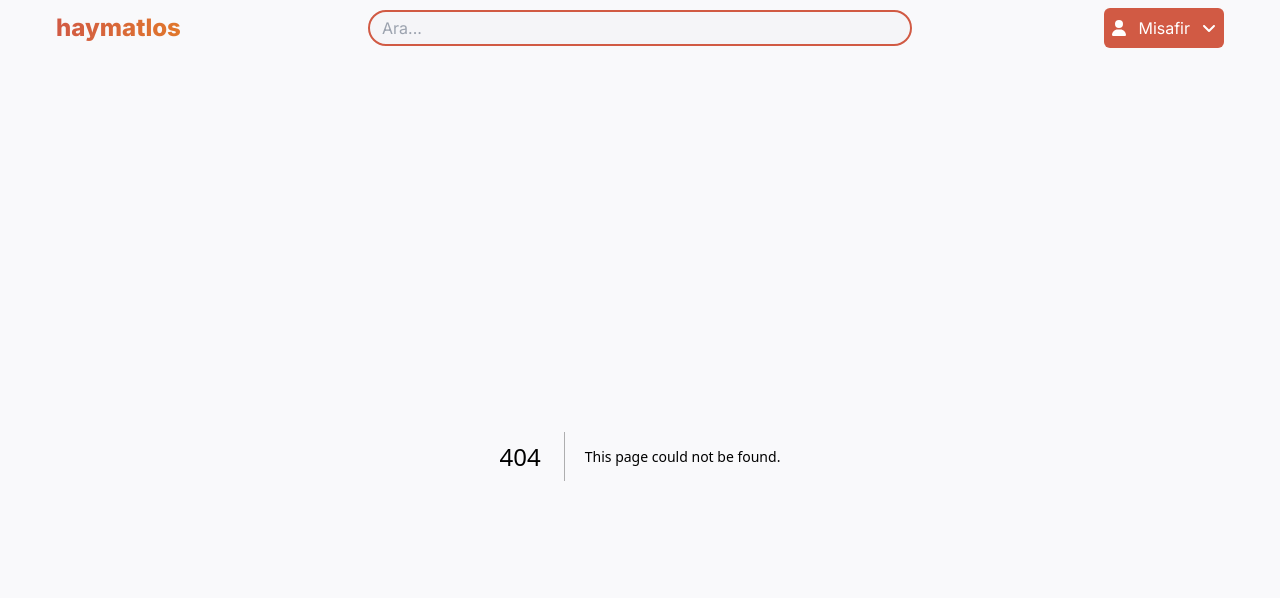
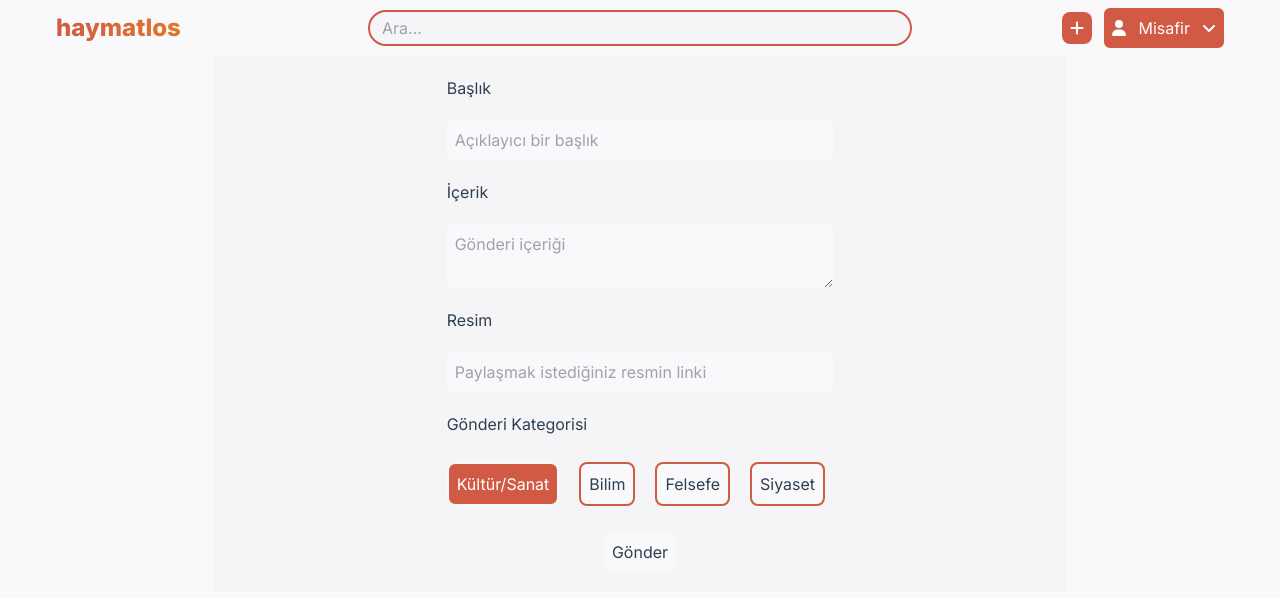
Before and after one commit to mufurkand/haymatlos-frontend, a Next.js app: page /post in a window 1280 px wide. Before the commit this address had no page. Shown: the top 598 px of the page. Built offline with nearby package versions, Linux system fonts and the light colour scheme.

Commit message:
Add a route for submitting posts

```diff
--- /dev/null
+++ b/app/post/page.js
@@ -0,0 +1,9 @@
+"use client";
+
+import CreatePostForm from "@/components/CreatePostForm";
+
+const Page = () => {
+  return <CreatePostForm />;
+};
+
+export default Page;
--- /dev/null
+++ b/components/CreatePostForm.jsx
@@ -0,0 +1,66 @@
+import Input from "@/components/utils/Input";
+import TextArea from "@/components/utils/TextArea";
+import { useState } from "react";
+import { Category } from "@/components/PostContainer";
+
+const CreatePostForm = () => {
+  const categories = [
+    { name: "Kültür/Sanat", id: "culture" },
+    { name: "Bilim", id: "science" },
+    { name: "Felsefe", id: "philosophy" },
+    { name: "Siyaset", id: "politics" },
+  ];
+
+  const [activeCategory, setActiveCategory] = useState(categories[0].id);
+
+  const handleSubmit = async (event) => {
+    event.preventDefault();
+    // TODO: Handle post submission
+  };
+
+  return (
+    <div className="flex w-full justify-center bg-background dark:bg-darkBackground">
+      <form
+        onSubmit={handleSubmit}
+        className="flex w-full max-w-2xl flex-col gap-5 p-5 text-text dark:text-darkText sm:w-1/2"
+      >
+        <label>Başlık</label>
+        <Input placeholder="Açıklayıcı bir başlık" type="text" name="title" />
+        <label>İçerik</label>
+        <TextArea
+          placeholder="Gönderi içeriği"
+          type="textarea"
+          name="content"
+        />
+        <label>Resim</label>
+        <Input
+          placeholder="Paylaşmak istediğiniz resmin linki"
+          type="text"
+          name="imageUrl"
+        />
+        <label>Gönderi Kategorisi</label>
+        <div className="flex h-14 w-full items-center gap-5 overflow-auto bg-background dark:bg-darkBackground">
+          {categories.map((category) => (
+            <Category
+              key={category.id}
+              category={category}
+              activeCategory={activeCategory}
+              setActiveCategory={setActiveCategory}
+            />
+          ))}
+        </div>
+        {/* this div stops the button from taking up the entire horizontal space */}
+        <div className="flex justify-center">
+          <button
+            className="rounded-md bg-foreground p-2 hover:bg-accentRed dark:bg-darkForeground"
+            type="submit"
+          >
+            Gönder
+          </button>
+        </div>
+      </form>
+    </div>
+  );
+};
+
+export default CreatePostForm;
--- a/components/Navbar.jsx
+++ b/components/Navbar.jsx
@@ -1,6 +1,8 @@
 import Searchbar from "./Searchbar";
 import UserSection from "./UserSection";
 import Link from "next/link";
+import { FontAwesomeIcon } from "@fortawesome/react-fontawesome";
+import { faPlus } from "@fortawesome/free-solid-svg-icons";
 
 const Navbar = () => {
   return (
@@ -17,7 +19,13 @@ const Navbar = () => {
         <div className="hidden sm:flex sm:flex-auto">
           <Searchbar className="sm:flex-auto sm:basis-2/4" />
         </div>
-        <div className="relative flex justify-end sm:basis-1/4">
+        <div className="relative flex items-center justify-end gap-3 sm:basis-1/4">
+          <Link href="/post" className="flex items-center">
+            <FontAwesomeIcon
+              className="rounded-lg bg-accentRed p-2 text-white"
+              icon={faPlus}
+            />
+          </Link>
           <UserSection />
         </div>
       </div>
--- a/components/PostContainer.jsx
+++ b/components/PostContainer.jsx
@@ -11,14 +11,14 @@ import Link from "next/link";
 
 // import posts from "@/tests/posts";
 import Searchbar from "@/components/Searchbar";
-import PostContainerSkeleton from "./skeletons/PostContainerSkeleton";
-import ErrorPage from "./utils/ErrorPage";
+import PostContainerSkeleton from "@/components/skeletons/PostContainerSkeleton";
+import ErrorPage from "@/components/utils/ErrorPage";
 
 export const Post = ({ post, isLink = true }) => {
   const date = new Date(post.regDate);
   const postBody = (
     <>
-      <div className="flex justify-between text-white dark:text-black">
+      <div className="flex justify-between text-black dark:text-white">
         {post.title}
       </div>
       <div className="text-text dark:text-darkText">{post.content}</div>
@@ -49,7 +49,6 @@ export const Post = ({ post, isLink = true }) => {
   return (
     <>
       {isLink ? (
-        // TODO: implement a better empty post width method instead of fixed width
         <Link
           href={"/post/" + post.id}
           className="flex w-full flex-none flex-col justify-between gap-5 rounded-md bg-foreground p-5 dark:bg-darkForeground"
@@ -65,18 +64,18 @@ export const Post = ({ post, isLink = true }) => {
   );
 };
 
-const Category = ({ category, activeCategory, setActiveCategory }) => {
+export const Category = ({ category, activeCategory, setActiveCategory }) => {
   const isActive = activeCategory === category.id;
 
   return (
     <button
       className={
-        "flex items-center rounded-lg border-2 border-solid p-2 text-center text-text transition-all dark:text-darkText" +
+        "flex items-center rounded-lg border-2 border-solid p-2 text-center transition-all" +
         " " +
         // TODO: may break on dark mode
         (isActive
-          ? "border-foreground bg-accentRed"
-          : "border-accentRed bg-foreground")
+          ? "border-foreground bg-accentRed text-white dark:border-darkForeground"
+          : "border-accentRed bg-foreground text-text dark:bg-darkForeground dark:text-darkText")
       }
       onClick={() => setActiveCategory(category.id)}
     >
--- a/components/skeletons/PostContainerSkeleton.jsx
+++ b/components/skeletons/PostContainerSkeleton.jsx
@@ -1,6 +1,6 @@
 const Post = () => {
   return (
-    <div className="dark:bg-darkForeground h-48 w-full bg-foreground"></div>
+    <div className="h-48 w-full bg-foreground dark:bg-darkForeground"></div>
   );
 };
 
@@ -8,7 +8,7 @@ const Category = () => {
   return (
     <div
       className={
-        "dark:bg-darkForeground flex h-full w-20 rounded-lg border-2 border-accentRed bg-foreground"
+        "flex h-full w-20 flex-shrink-0 rounded-lg border-2 border-accentRed bg-foreground dark:bg-darkForeground"
       }
     ></div>
   );
@@ -16,7 +16,7 @@ const Category = () => {
 
 const PostContainerSkeleton = () => {
   return (
-    <div className="dark:bg-darkBackground flex flex-col items-center bg-background p-5">
+    <div className="flex flex-col items-center bg-background p-5 dark:bg-darkBackground">
       <div className="mb-5 flex h-14 w-full items-center gap-5 overflow-auto p-2 sm:justify-center">
         {Array.from({ length: 5 }, (_, index) => (
           <Category key={index} />
--- /dev/null
+++ b/components/utils/TextArea.jsx
@@ -0,0 +1,11 @@
+const TextArea = ({ placeholder, name }) => {
+  return (
+    <textarea
+      placeholder={placeholder}
+      className="w-full rounded-md bg-foreground p-2 focus:outline-none focus:ring-2 focus:ring-accentRed dark:bg-darkForeground"
+      name={name}
+    ></textarea>
+  );
+};
+
+export default TextArea;
```
